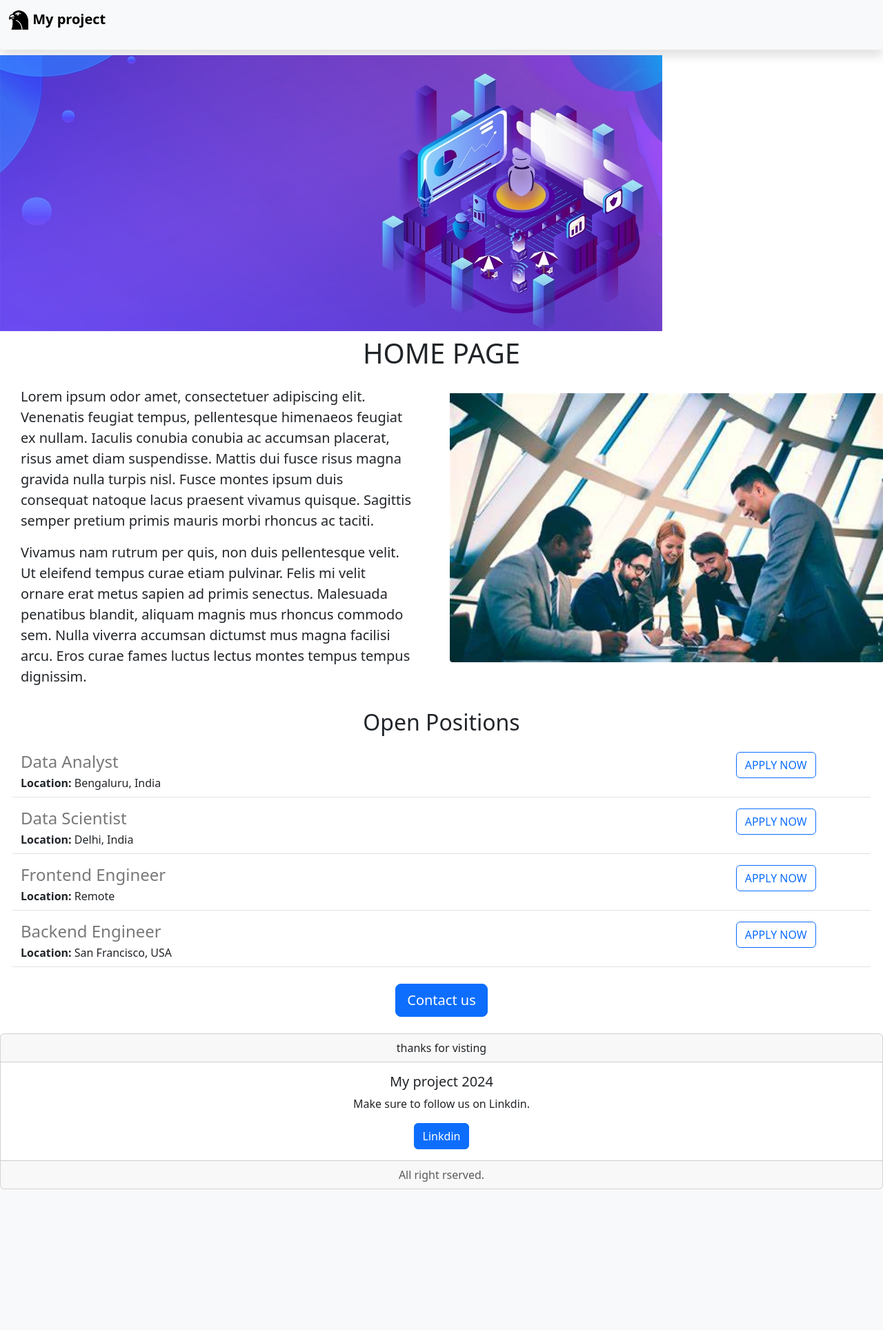
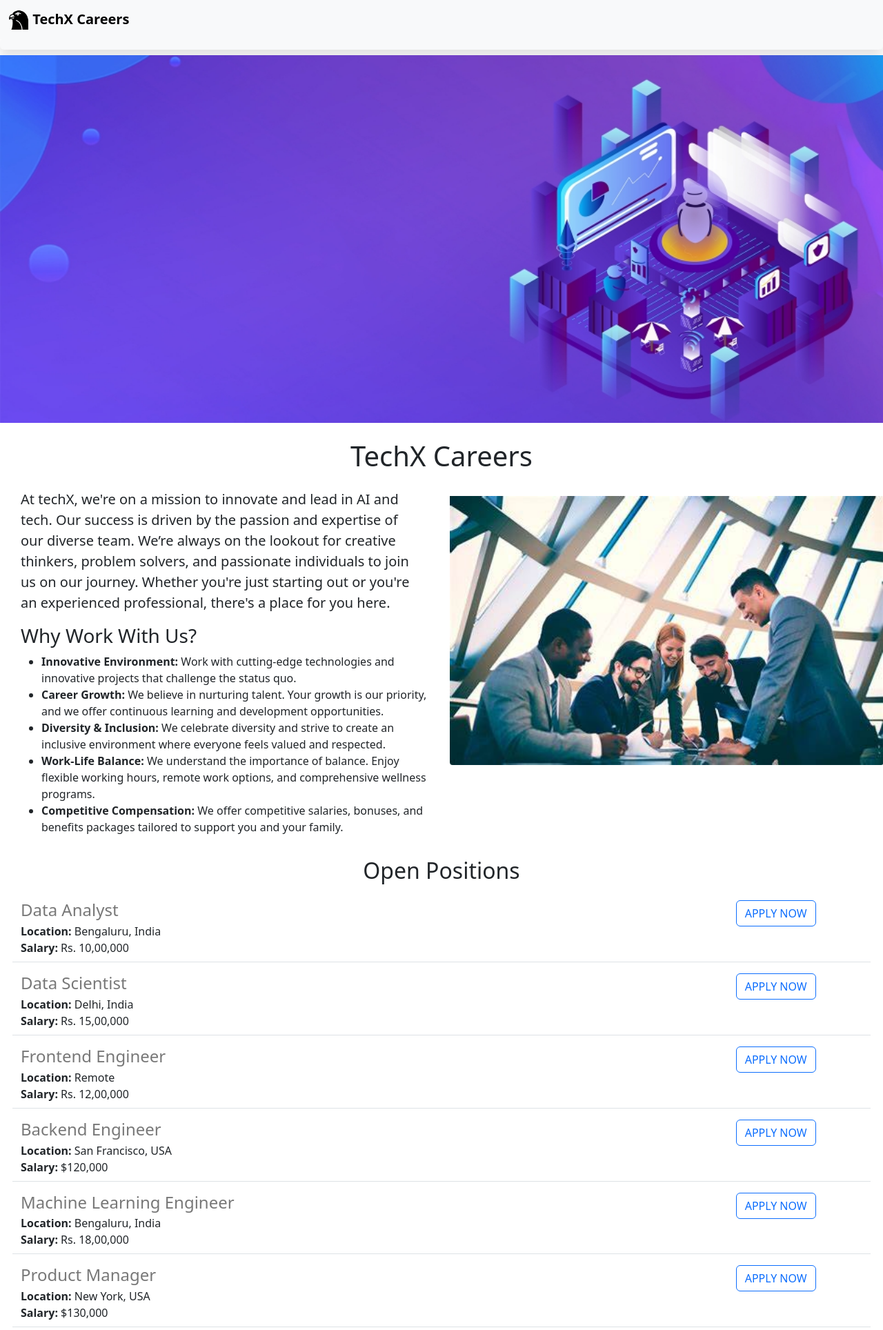
Before and after one commit to punitsinha23/my_project1, a Flask app: page / in a window 1280 px wide. Shown: the top 1928 px of the page at 69% size. Before the commit the page ends 1724 px from the top, so only its background shows below. Run offline with Flask 3, Linux system fonts and the light colour scheme.

Commit message:
modified

```diff
--- a/app.py
+++ b/app.py
@@ -3,10 +3,12 @@ from flask import Flask, render_template, jsonify
 app = Flask(__name__)
 
 JOBS = [
-  {'id': 1,
-  'title': 'Data Analyst',
-  'location': 'Bengaluru, India',
-  'salary': 'Rs. 10,00,000'},
+  {
+    'id': 1,
+    'title': 'Data Analyst',
+    'location': 'Bengaluru, India',
+    'salary': 'Rs. 10,00,000',
+  },
   {
     'id': 2,
     'title': 'Data Scientist',
@@ -24,6 +26,102 @@ JOBS = [
     'title': 'Backend Engineer',
     'location': 'San Francisco, USA',
     'salary': '$120,000',
+  },
+  {
+    'id': 5,
+    'title': 'Machine Learning Engineer',
+    'location': 'Bengaluru, India',
+    'salary': 'Rs. 18,00,000',
+  },
+  {
+    'id': 6,
+    'title': 'Product Manager',
+    'location': 'New York, USA',
+    'salary': '$130,000',
+  },
+  {
+    'id': 7,
+    'title': 'UX/UI Designer',
+    'location': 'Berlin, Germany',
+    'salary': '€70,000',
+  },
+  {
+    'id': 8,
+    'title': 'DevOps Engineer',
+    'location': 'Remote',
+    'salary': 'Rs. 14,00,000',
+  },
+  {
+    'id': 9,
+    'title': 'Full Stack Developer',
+    'location': 'Toronto, Canada',
+    'salary': 'CAD 90,000',
+  },
+  {
+    'id': 10,
+    'title': 'Cybersecurity Analyst',
+    'location': 'Sydney, Australia',
+    'salary': 'AUD 100,000',
+  },
+  {
+    'id': 11,
+    'title': 'AI Researcher',
+    'location': 'London, UK',
+    'salary': '£85,000',
+  },
+  {
+    'id': 12,
+    'title': 'Systems Architect',
+    'location': 'Bengaluru, India',
+    'salary': 'Rs. 20,00,000',
+  },
+  {
+    'id': 13,
+    'title': 'Cloud Engineer',
+    'location': 'San Francisco, USA',
+    'salary': '$140,000',
+  },
+  {
+    'id': 14,
+    'title': 'Network Administrator',
+    'location': 'Tokyo, Japan',
+    'salary': '¥8,000,000',
+  },
+  {
+    'id': 15,
+    'title': 'Mobile App Developer',
+    'location': 'Remote',
+    'salary': 'Rs. 13,00,000',
+  },
+  {
+    'id': 16,
+    'title': 'Business Analyst',
+    'location': 'Mumbai, India',
+    'salary': 'Rs. 9,00,000',
+  },
+  {
+    'id': 17,
+    'title': 'Data Engineer',
+    'location': 'Seattle, USA',
+    'salary': '$115,000',
+  },
+  {
+    'id': 18,
+    'title': 'IT Support Specialist',
+    'location': 'Dublin, Ireland',
+    'salary': '€60,000',
+  },
+  {
+    'id': 19,
+    'title': 'Technical Writer',
+    'location': 'Remote',
+    'salary': 'Rs. 8,00,000',
+  },
+  {
+    'id': 20,
+    'title': 'Quality Assurance Engineer',
+    'location': 'Singapore',
+    'salary': 'SGD 85,000',
   }
    ]
 
--- a/templates/home.html
+++ b/templates/home.html
@@ -12,17 +12,29 @@
   {% include 'nav.html' %}
 
   <!-- Banner Image -->
-  <img src="https://9afb59e8-4b80-4f99-9218-dd944bfbcb6f-00-1wclg7poiqvi0.pike.replit.dev/static/banner.jpeg" style="max-width: 100%; height: auto;" alt="Banner Image">
+  <img src="https://9afb59e8-4b80-4f99-9218-dd944bfbcb6f-00-1wclg7poiqvi0.pike.replit.dev/static/banner.jpeg" style="width: 100%; height: auto;" alt="Banner Image">
 
   <!-- Main Content -->
   <div id="container">
-    <h1 class="text-center mt-2 mb-4">HOME PAGE</h1>
+    <h1 class="text-center mt-4 mb-4">TechX Careers</h1>
 
     <div class='row' style="margin-bottom: 16px;">
+      <!-- Paragraph Column (Left Side) -->
       <div class="col-md-6">
-        <p style="padding-left: 30px; padding-right: 30px;" class="lead">Lorem ipsum odor amet, consectetuer adipiscing elit. Venenatis feugiat tempus, pellentesque himenaeos feugiat ex nullam. Iaculis conubia conubia ac accumsan placerat, risus amet diam suspendisse. Mattis dui fusce risus magna gravida nulla turpis nisl. Fusce montes ipsum duis consequat natoque lacus praesent vivamus quisque. Sagittis semper pretium primis mauris morbi rhoncus ac taciti.</p>
-        <p style="padding-left: 30px; padding-right: 30px;" class="lead">Vivamus nam rutrum per quis, non duis pellentesque velit. Ut eleifend tempus curae etiam pulvinar. Felis mi velit ornare erat metus sapien ad primis senectus. Malesuada penatibus blandit, aliquam magnis mus rhoncus commodo sem. Nulla viverra accumsan dictumst mus magna facilisi arcu. Eros curae fames luctus lectus montes tempus tempus dignissim.</p>
+        <p style="padding-left: 30px; padding-right: 30px;" class="lead">
+          At techX, we're on a mission to innovate and lead in AI and tech. Our success is driven by the passion and expertise of our diverse team. We’re always on the lookout for creative thinkers, problem solvers, and passionate individuals to join us on our journey. Whether you're just starting out or you're an experienced professional, there's a place for you here.
+        </p>
+        <h3 style="padding-left: 30px; padding-right: 30px;">Why Work With Us?</h3>
+        <ul style="padding-left: 60px;">
+          <li><strong>Innovative Environment:</strong> Work with cutting-edge technologies and innovative projects that challenge the status quo.</li>
+          <li><strong>Career Growth:</strong> We believe in nurturing talent. Your growth is our priority, and we offer continuous learning and development opportunities.</li>
+          <li><strong>Diversity & Inclusion:</strong> We celebrate diversity and strive to create an inclusive environment where everyone feels valued and respected.</li>
+          <li><strong>Work-Life Balance:</strong> We understand the importance of balance. Enjoy flexible working hours, remote work options, and comprehensive wellness programs.</li>
+          <li><strong>Competitive Compensation:</strong> We offer competitive salaries, bonuses, and benefits packages tailored to support you and your family.</li>
+        </ul>
       </div>
+
+      <!-- Image Column (Right Side) -->
       <div class='d-none d-md-block col-md-6'>
         <img src="/static/image.jpg" style="height:400px; border-radius: 4px; padding-top :10px;" alt="Image">
       </div>
--- a/templates/jobitem.html
+++ b/templates/jobitem.html
@@ -7,11 +7,9 @@
     <div>
       <b>Location:</b> {{ job['location'] }}
     </div>
-    {% if salary in job %}
     <div>
       <b>Salary:</b> {{ job['salary'] }}
     </div>
-    {% endif %}
   </div>
   <div class="col-2">
     <a href="mailto:punitsinha495@gmail.com?subject=Application%20for%20{{job['title']}}&body=My%20name%3A%20%3CEnter%20name%3E%0D%0AMy%20resume%3A%20%3CAttach%20resume%3E%0D%0A"type="button" class="btn btn-outline-primary">APPLY NOW</a>
--- a/templates/nav.html
+++ b/templates/nav.html
@@ -2,7 +2,7 @@
   <div class="container-fluid">
     <a class="navbar-brand" href="#">
       <img src="static/icons8-sparrowhawk-50.png" alt="Logo" width="30" height="30" class="d-inline-block align-text-top">
-      <b>My project</b>
+      <b>TechX Careers</b>
     </a>
   </div>
 </nav>
```
